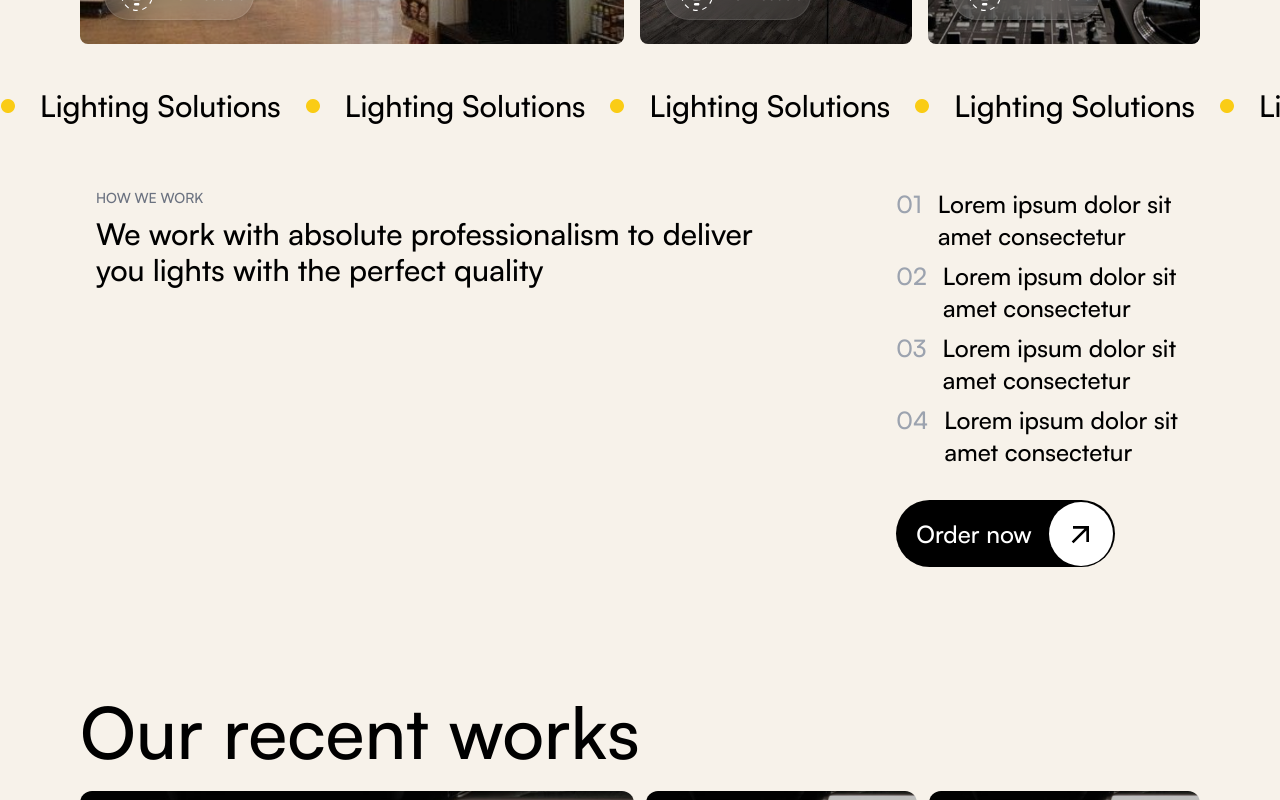
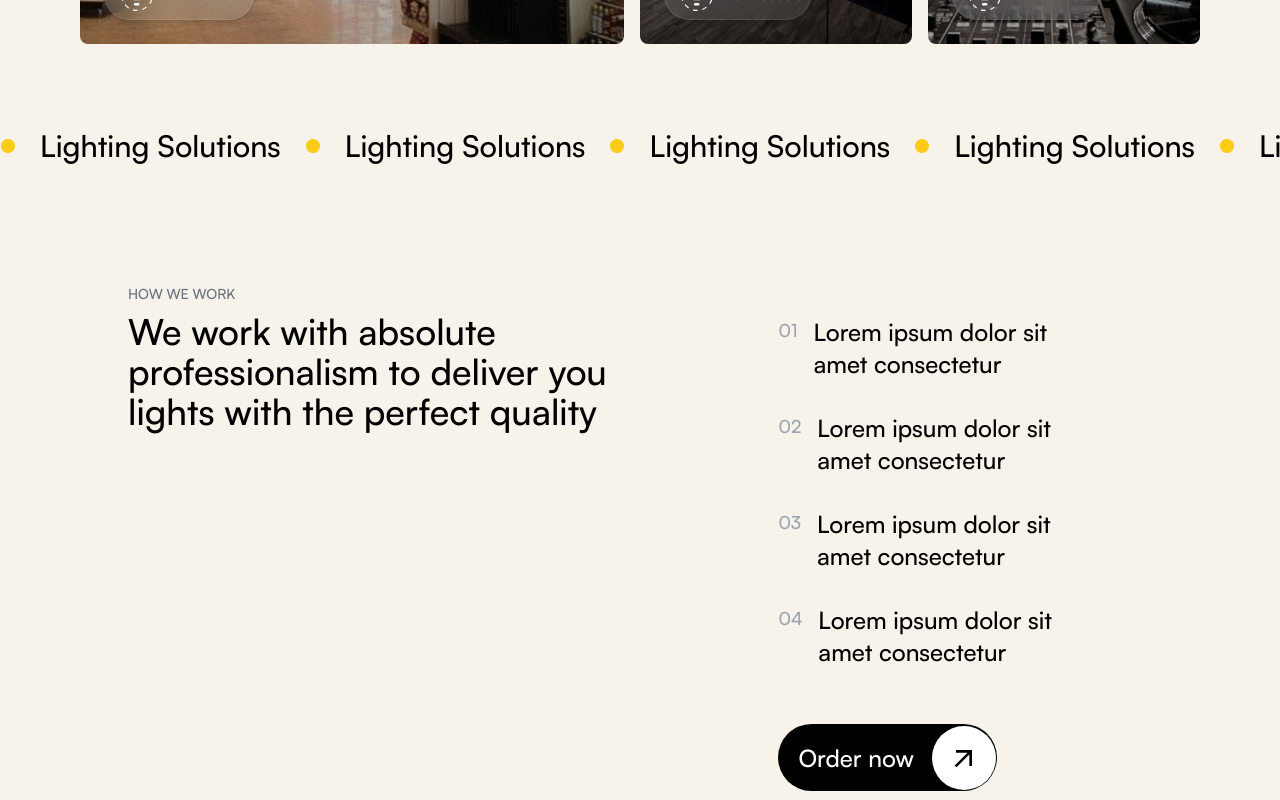
Before and after one commit to goutham-shankar/lytemaster, a Next.js app: page / in a window 1280 px wide. Shown: the part 2320-3120 px from the top of the page. Built offline with nearby package versions, Linux system fonts and the light colour scheme.

Commit message:
update: padding and alignments adjusted to match the design spec

```diff
--- a/src/components/landing/howWeWorkSection.jsx
+++ b/src/components/landing/howWeWorkSection.jsx
@@ -2,8 +2,10 @@ import CtaButton from "@components/common/ctaButton";
 
 const HighlightCard = ({ index, highlight }) => {
   return (
-    <li className="flex justify-between items-start gap-4 lg:text-xl xl:text-2xl">
-      <span className="text-gray-400">0{index + 1} </span>
+    <li className="w-full flex justify-start items-start gap-4 sm:justify-end lg:text-xl xl:text-2xl">
+      <span className="text-sm text-gray-400 lg:text-base xl:text-lg">
+        0{index + 1}{" "}
+      </span>
       <p>{highlight.text}</p>
     </li>
   );
@@ -18,14 +20,16 @@ export default function HowWeWorkSection({
   return (
     <section
       id="how-we-work"
-      className="h-max mt-4 p-8 flex flex-col justify-between items-start gap-8 text-black sm:flex-row sm:px-20 sm:py-16 sm:gap-24 lg:px-24 lg:gap-32"
+      className="h-max mt-10 p-8 flex flex-col justify-between items-start gap-8 text-black sm:flex-row sm:mt-10 sm:pl-20 sm:pr-24 sm:py-16 sm:gap-24 lg:pl-24 lg:pr-28 lg:gap-32 xl:mt-28 xl:pl-32 xl:pr-44"
     >
       <div className="flex flex-col items-start gap-2 text-center">
         <h3 className="text-sm uppercase text-gray-500">{title}</h3>
-        <h1 className="text-3xl text-black text-left">{description}</h1>
+        <h1 className="text-3xl text-black text-left sm:text-2xl lg:text-3xl xl:text-4xl">
+          {description}
+        </h1>
       </div>
-      <div className="flex flex-col items-start gap-8">
-        <ul className="flex flex-col justify-center items-center gap-2">
+      <div className="flex flex-col items-start gap-8 w-full sm:py-8 sm:w-[52rem] md:gap-14">
+        <ul className="w-full flex flex-col justify-center items-center gap-8">
           {highlights.map((highlight, index) => (
             <HighlightCard key={index} index={index} highlight={highlight} />
           ))}
--- a/src/components/landing/productsSection.jsx
+++ b/src/components/landing/productsSection.jsx
@@ -67,7 +67,7 @@ const ProductCard = ({
 };
 const ProductsScroll = ({ products }) => {
   return (
-    <ul className="absolute -bottom-4 w-full flex gap-6 text-lg overflow-x-auto scrollbar-hide sm:text-2xl xl:text-3xl">
+    <ul className="absolute -bottom-4 w-full flex gap-6 text-lg overflow-x-auto scrollbar-hide sm:text-2xl md:-bottom-6 xl:-bottom-14  xl:text-3xl">
       {products.map((product, index) => (
         <li key={index} className="flex justify-between items-center gap-6">
           <VscCircleLargeFilled size={16} className="text-yellow-400" />
```
